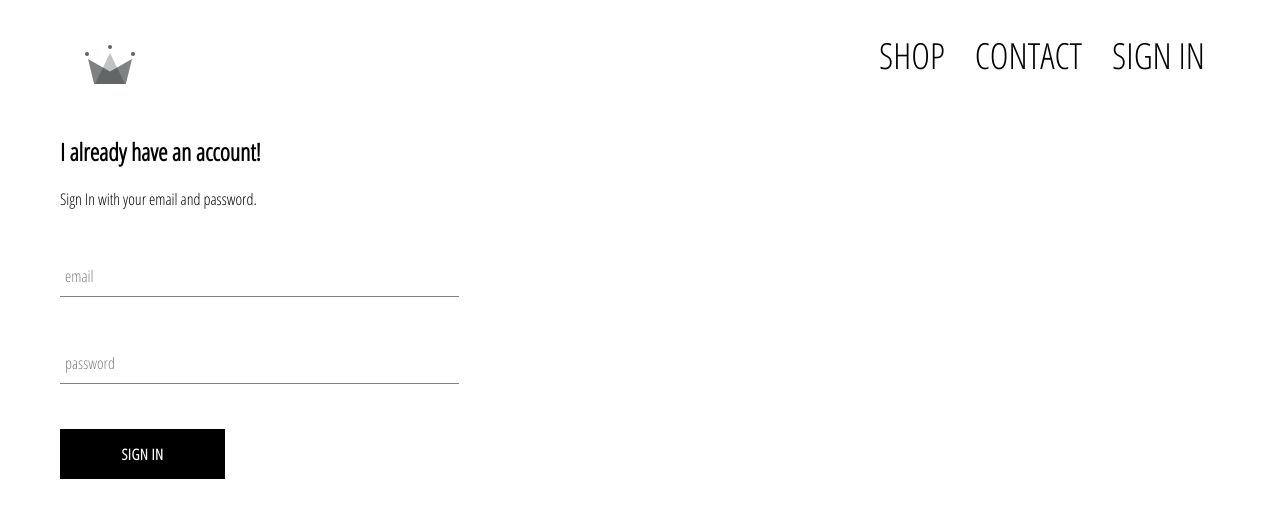
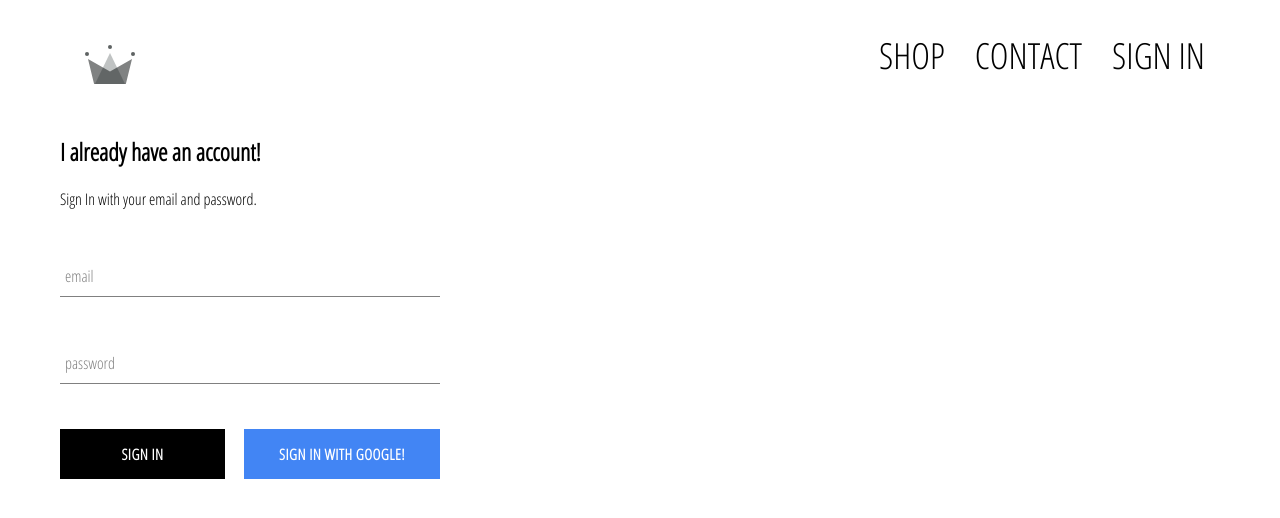
Before and after one commit to SSdevelop/E-Commerce, a React (Create React App) app: page /signin in a window 1280 px wide. Shown: the top 518 px of the page. Built offline with nearby package versions, Linux system fonts and the light colour scheme; no server answers.

Commit message:
sign-in component

```diff
--- a/package.json
+++ b/package.json
@@ -6,6 +6,7 @@
     "@testing-library/jest-dom": "^5.11.4",
     "@testing-library/react": "^11.1.0",
     "@testing-library/user-event": "^12.1.10",
+    "firebase": "^8.5.0",
     "node-sass": "^5.0.0",
     "react": "^17.0.2",
     "react-dom": "^17.0.2",
--- a/src/App.css
+++ b/src/App.css
@@ -1,3 +1,7 @@
+* {
+    box-sizing: border-box;
+}
+
 body{
     font-family: 'Open Sans Condensed', sans-serif;
     padding: 20px 60px;
--- a/src/App.js
+++ b/src/App.js
@@ -1,16 +1,38 @@
-import React from 'react';
+import React, { Component } from 'react';
 import { Switch, Route } from 'react-router-dom';
 import HomePage from './pages/homepage/homepage.component';
 import ShopPage from './pages/shop/shop.component';
 import SignInAndSignUp from './pages/sign-in-and-sign-up/sign-in-and-sign-up.component';
 import Header from './components/header/header.component';
+import { auth } from './firebase/firebase.utils';
 
 import './App.css';
 
-function App() {
+class App extends Component {
+	constructor() {
+		super();
+
+		this.state = {
+			currentUser: null,
+		};
+		this.unsubscribeFromAuth = null;
+	}
+
+	componentDidMount() {
+		this.unsubscribeFromAuth = auth.onAuthStateChanged((user) => {
+			this.setState({ currentUser: user });
+			console.log(user);
+		});
+	}
+
+	componentWillUnmount() {
+		this.unsubscribeFromAuth();
+	}
+
+	render() {
 		return (
 			<div>
-			<Header />
+				<Header currentUser={this.state.currentUser} />
 				<Switch>
 					<Route exact path='/' component={HomePage} />
 					<Route exact path='/shop' component={ShopPage} />
@@ -19,5 +41,6 @@
 			</div>
 		);
 	}
+}
 
 export default App;
--- a/src/components/custom-button/custom-button.component.jsx
+++ b/src/components/custom-button/custom-button.component.jsx
@@ -2,8 +2,11 @@
 
 import './custom-button.styles.scss';
 
-const CustomButton = ({ children, ...otherProps }) => (
-	<button className='custom-button' {...otherProps}>
+const CustomButton = ({ children, isGoogleSignIn, ...otherProps }) => (
+	<button
+		className={`custom-button ${isGoogleSignIn ? 'google-sign-in' : ''}`}
+		{...otherProps}
+	>
 		{children}
 	</button>
 );
--- a/src/components/custom-button/custom-button.styles.scss
+++ b/src/components/custom-button/custom-button.styles.scss
@@ -19,4 +19,14 @@
     color: black;
     border: 1px solid black;
   }
+
+  &.google-sign-in {
+    background-color: #4285f4;
+    color: white;
+
+    &:hover {
+      background-color: #357ae8;
+      border: none;
+    }
+  }
 }
--- a/src/components/header/header.component.jsx
+++ b/src/components/header/header.component.jsx
@@ -1,9 +1,10 @@
 import React from 'react';
 import { Link } from 'react-router-dom';
 import { ReactComponent as Logo } from '../../assets/crown.svg';
+import { auth } from '../../firebase/firebase.utils';
 import './header.styles.scss';
 
-const Header = () => (
+const Header = ({ currentUser }) => (
 	<div className='header'>
 		<Link className='logo-container' to='/'>
 			<Logo className='logo' />
@@ -15,9 +16,16 @@
 			<Link className='option' to='/shop'>
 				CONTACT
 			</Link>
-			<Link className='option' to='/signin'>
-				SIGN IN
-			</Link>
+			{currentUser ? (
+				<div className='option' onClick={() => auth.signOut()}>
+					{' '}
+					SIGN OUT
+				</div>
+			) : (
+				<Link className='option' to='/signin'>
+					SIGN IN
+				</Link>
+			)}
 		</div>
 	</div>
 );
--- a/src/components/header/header.styles.scss
+++ b/src/components/header/header.styles.scss
@@ -18,6 +18,7 @@
     align-items: center;
     justify-content: flex-end;
 
+
     .option {
       padding: 10px 15px;
       text-decoration: none;
@@ -26,6 +27,7 @@
 
       &:hover {
         color: blue;
+        cursor: pointer;
       }
     }
 
--- a/src/components/sign-in/sign-in.component.jsx
+++ b/src/components/sign-in/sign-in.component.jsx
@@ -1,6 +1,7 @@
 import React, { Component } from 'react';
 import FormInput from '../form-input/form-input.component';
 import CustomButton from '../custom-button/custom-button.component';
+import { signInWithGoogle } from '../../firebase/firebase.utils';
 import './sign-in.styles.scss';
 
 class SignIn extends Component {
@@ -51,7 +52,17 @@
 						required
 					/>
 					{/* <label>password</label> */}
-					<CustomButton type='submit'> SIGN IN </CustomButton>
+					<div className='buttons'>
+						<CustomButton type='submit'> SIGN IN </CustomButton>
+						<CustomButton
+							onClick={signInWithGoogle}
+							isGoogleSignIn={true}
+							type='submit'
+						>
+							{' '}
+							Sign In With Google!{' '}
+						</CustomButton>
+					</div>
 				</form>
 			</div>
 		);
--- a/src/components/sign-in/sign-in.styles.scss
+++ b/src/components/sign-in/sign-in.styles.scss
@@ -1,9 +1,14 @@
 .sign-in {
-    width: 30vw;
+    width: 380px;
     display: flex;
     flex-direction: column;
 
     .title {
         margin: 10px 0;
     }
+
+    .buttons {
+        display: flex;
+        justify-content: space-between;
+    }
 }
--- /dev/null
+++ b/src/firebase/firebase.utils.js
@@ -0,0 +1,23 @@
+import firebase from 'firebase/app';
+import 'firebase/firestore';
+import 'firebase/auth';
+
+const config = {
+	apiKey: 'AIzaSyCwSJ92nd6Y_chTyxjuqlmrSa4ch0Quy-k',
+	authDomain: 'crwn-db-77919.firebaseapp.com',
+	projectId: 'crwn-db-77919',
+	storageBucket: 'crwn-db-77919.appspot.com',
+	messagingSenderId: '652490849439',
+	appId: '1:652490849439:web:ccbae23678d472126d76aa',
+	measurementId: 'G-C43RNP9XHQ',
+};
+firebase.initializeApp(config);
+
+export const auth = firebase.auth();
+export const firestore = firebase.firestore();
+
+const provider = new firebase.auth.GoogleAuthProvider();
+provider.setCustomParameters({ prompt: 'select_account' });
+export const signInWithGoogle = () => auth.signInWithPopup(provider);
+
+export default firebase;
```
Also changed, not shown: 1 other file (tests, documents, lock files or other folders). Lines whose indentation alone changed are shown as unchanged.
